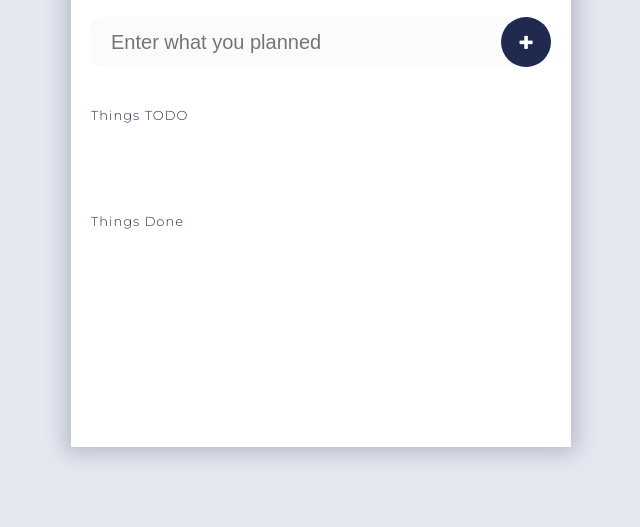
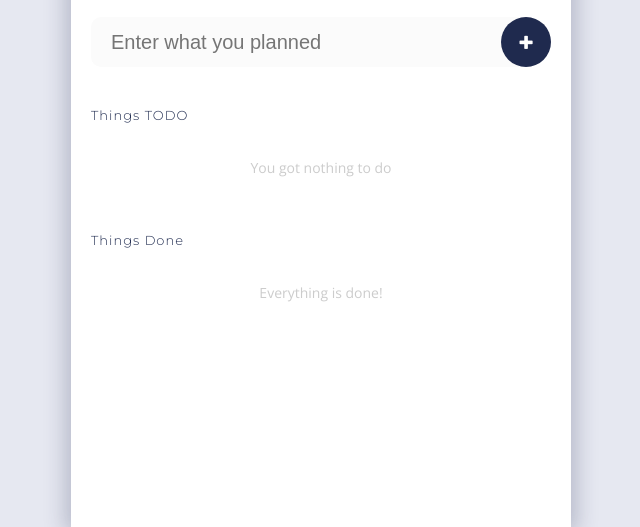
Before and after one commit to waclukasz/todo-list, a plain HTML site: page index.html in a window 1280 px wide. Shown: the part 321-848 px from the top of the page, without its empty margins (191-831 px from the left). Before the commit the page ends 800 px from the top, so only its background shows below. Drawn offline with nearby package versions, Linux system fonts and the light colour scheme.

Commit message:
final touch

```diff
--- a/css/style.css
+++ b/css/style.css
@@ -11,7 +11,6 @@ body {
 
 #app-container {
     width: 500px;
-    min-height: 90vh;
     position: absolute;
     top: 6%;
     left: 40%;
@@ -129,6 +128,11 @@ div.business > p {
 
 /* -- Input Sections Syle Sheet -- */
 
+#list {
+    height: 55vh;
+    overflow: scroll;
+}
+
 .input-field {
     padding: 20px;
     position: relative;
@@ -195,6 +199,29 @@ ul#done {
     flex-direction: column-reverse;
 }
 
+ul#todo:empty::after {
+    content: "You got nothing to do";
+    font-size: 14px;
+    color: #cccccc;
+    width: 100%;
+    text-align: center;
+}
+
+ul#todo:empty::after {
+    content: "You got nothing to do";
+}
+ul#done:empty::after {
+    content: "Everything is done!"
+}
+
+ul#done:empty::after,
+ul#todo:empty::after {
+    font-size: 14px;
+    color: #cccccc;
+    width: 100%;
+    text-align: center;
+}
+
 li.task {
     display: flex;
     flex-wrap: nowrap;
@@ -242,6 +269,7 @@ div.icons div {
 div.icons div i {
     font-size: 14px;
 }
+
 div.icons div:last-of-type i {
     font-size: 25px;
 }
@@ -261,6 +289,7 @@ div.icons div:last-of-type {
     position: relative;
     color: #cbcdd4;
 }
+
 div.icons div:last-of-type:hover {
     color: #b73a3a;
 }
@@ -282,6 +311,7 @@ div.icons div:last-of-type::after {
     color: white;
     background-color: #1bc559;
 }
+
 #done div.icons div.complete:hover {
     color: #1bc559;
     background-color: white;
--- a/js/main.js
+++ b/js/main.js
@@ -6,8 +6,10 @@ var loadedTask = (localStorage.getItem('savedList')) ? JSON.parse(localStorage.g
     done: []
 }
 countTasks()
+
 // Render start List made by User
 startList();
+
 function startList() {
     var listID;
 
@@ -33,6 +35,8 @@ document.getElementById('add').addEventListener('click', function () {
         loadedTask.todo.push(value);
         savedList()
         countTasks()
+        console.log(loadedTask);
+
     }
 })
 
@@ -46,6 +50,8 @@ document.getElementById('item').addEventListener('keydown', function (e) {
         loadedTask.todo.push(value);
         savedList()
         countTasks()
+        console.log(loadedTask);
+
     }
 })
 
@@ -72,6 +78,7 @@ function removeItem() {
     savedList();
     countTasks()
 
+    console.log(loadedTask);
 
 }
 
@@ -90,13 +97,14 @@ function completeTask() {
         loadedTask.done.splice(loadedTask.done.indexOf(value), 1);
     }
 
+
     //Check where the task is located
     var targetList = (taskParentID === 'todo') ? document.getElementById('done') : document.getElementById('todo');
 
     targetList.appendChild(task);
     savedList();
     countTasks()
-
+    console.log(loadedTask);
 }
 
 // Adding new Task to Taks List
@@ -154,6 +162,7 @@ function addTask(value, listID) {
 
     // Click Event to Complete or Undone Task
     complete.addEventListener('click', completeTask)
+
 }
 
 function countTasks() {
@@ -162,15 +171,15 @@ function countTasks() {
     var percentDOM = document.getElementById('percent');
     var percent;
 
-    var todoCount =(loadedTask.todo.length) ? loadedTask.todo.length: 0;
-    var doneCount = (loadedTask.done.length) ? loadedTask.done.length: 0;
+    var todoCount = (loadedTask.todo.length) ? loadedTask.todo.length : 0;
+    var doneCount = (loadedTask.done.length) ? loadedTask.done.length : 0;
 
-    percent = Math.round(todoCount / (todoCount + doneCount) * 100);
+    percent = Math.round(doneCount / (todoCount + doneCount) * 100);
 
     todoCounter.innerText = todoCount;
     doneCounter.innerText = doneCount;
 
-    percentDOM.innerText = (percent) ? percent +'%' : 0 + '%';
+    percentDOM.innerText = (percent) ? percent + '%' : 0 + '%';
 
 
 }
```
Also changed, not shown: index.html (+2 -6 lines).
